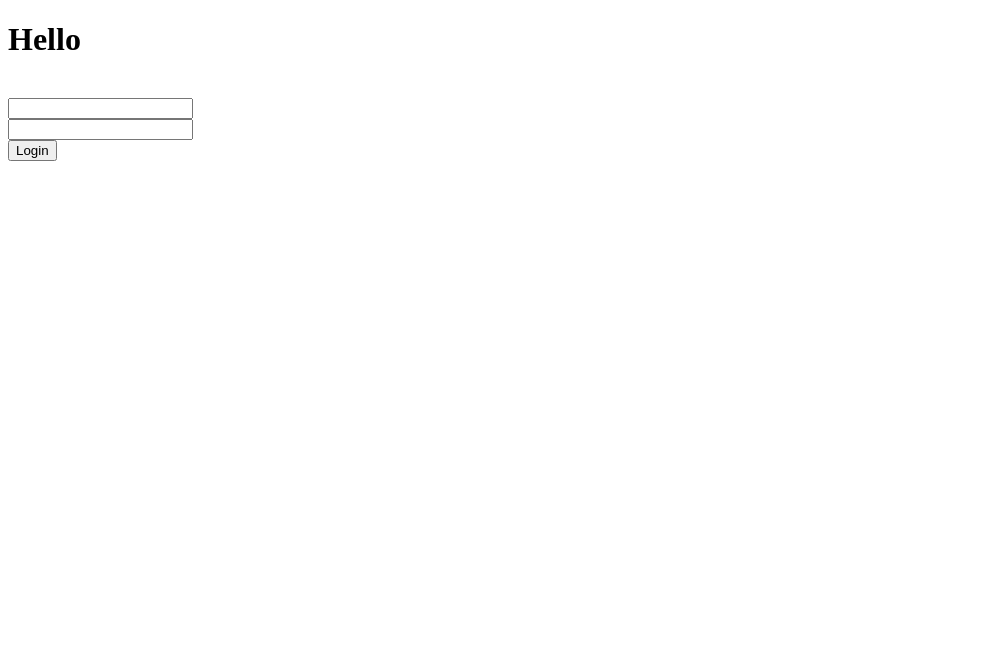
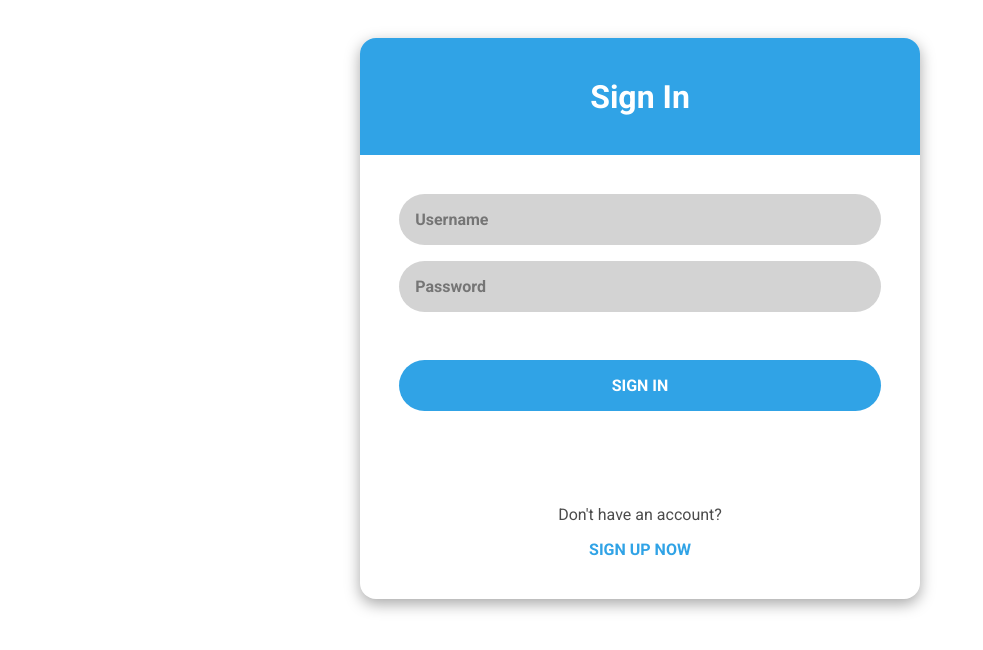
Before and after one commit to George-Al3xander/messenger-frontend, a React (Vite) app: page /#/login in a window 1280 px wide. Shown: the top 650 px of the page, without its empty margins (0-983 px from the left). Built offline with nearby package versions, Linux system fonts and the light colour scheme.

Commit message:
Finished with core functions, started html document restructure

```diff
--- a/package.json
+++ b/package.json
@@ -4,7 +4,7 @@
   "version": "0.0.0",
   "type": "module",
   "scripts": {
-    "dev": "vite",
+    "dev": "vite --host",
     "build": "vite build",
     "lint": "eslint . --ext js,jsx --report-unused-disable-directives --max-warnings 0",
     "preview": "vite preview"
--- a/src/App.jsx
+++ b/src/App.jsx
@@ -3,11 +3,11 @@ import { Context } from './context'
 import { Route, Routes, useNavigate } from 'react-router-dom';
 import Login from "./components/user/Login"
 import Register from "./components/user/Register"
-import Chats from "./components/Chats"
+import Chats from "./components/chats/Chats"
 import Chat from "./components/chats/Chat"
 //{Object.keys(currentUser).length !== 0  ? <h1>Welcome back, {currentUser.name.first}</h1> : null}
 function App() {
-  const apiLink = "http://localhost:3000"
+  const apiLink = "http://192.168.0.111:3000"
   const [token, setToken] = useState("");
   const navigate = useNavigate();
   const [chats, setChats] = useState([]);
@@ -16,7 +16,6 @@ function App() {
   const loggedInCoond = (Object.keys(currentUser).length !== 0 && token.length > 0)
   return (
     <Context.Provider value={{apiLink, token,chats,setChats, setToken, currentUser, setCurrentUser, navigate, loggedInCoond}}>
-        <h1>Hello</h1>
       <Routes>
         <Route path="/"  element={<Chats/>} />
         <Route path="/chats"  element={<Chats/>} />
--- a/src/components/chats/ChatPreview.jsx
+++ b/src/components/chats/ChatPreview.jsx
@@ -7,7 +7,7 @@ const ChatPreview = ({chat}) => {
 
     return(<li className='chat-preview'>
         <h1>{partner.username}</h1>
-        <p>{chat.messages[0].text}</p>
+        {chat.messages.length > 0 ?<p>{chat.messages[chat.messages.length-1].text}</p> : null}
     </li>)
 }
 
--- a/src/components/Chats.jsx
+++ b/src/components/chats/Chats.jsx
@@ -1,6 +1,6 @@
 import { useState, useContext, useEffect, useRef } from 'react'
-import { Context } from "../context"
-import ChatPreview from './chats/ChatPreview';
+import { Context } from "../../context"
+import ChatPreview from './ChatPreview';
 import { Link } from 'react-router-dom';
 
 
@@ -31,6 +31,7 @@ const Chats = () => {
             }
         })
         messages = await messages.json();
+        //console.log(messages)
         return messages
     }
 
--- a/src/components/user/Login.jsx
+++ b/src/components/user/Login.jsx
@@ -1,5 +1,6 @@
 import { useState, useContext, useRef, useEffect } from 'react'
 import  {Context } from '../../context.js';
+import { Link } from 'react-router-dom';
 
 const Login = () => {
     const form = useRef();
@@ -15,8 +16,8 @@ const Login = () => {
         e.preventDefault();
         try {
         const formData = new FormData(form.current);
-        const username = formData.get("username");
-        const password = formData.get("password")
+        const username = formData.get("username").trim();
+        const password = formData.get("password");
         const res = await fetch(`${apiLink}/users/login`, {
             method: "POST",
             headers: {
@@ -36,15 +37,23 @@ const Login = () => {
         }
     }
     return(
-    <form onSubmit={login} ref={form}>
-        {msgError != "" ? msgError : null}
-        <br />
-        <input required type="text" name='username'/>
-        <br />
-        <input required type="password" name='password' />
-        <br />
-        <button>Login</button>
-    </form>
+    <div className="form-wrap container">
+        <form  onSubmit={login} ref={form}>
+            <div className='form-header'>
+                <legend>Sign in</legend>
+            </div>
+            <div className="form-body">
+                <input required type="text"  placeholder='Username' name='username'/>
+                <input required type="password"  placeholder='Password' name='password'/>
+                {msgError != "" ? <div className='error'><h1>{msgError}</h1></div> : null}
+            <button>Sign in</button>
+            </div>
+            <div className='form-footer'>
+                <p>Don't have an account?</p>
+                <Link to="/register">Sign up now</Link>
+            </div>
+        </form>
+    </div>
     )
 }
 
--- a/src/components/user/Register.jsx
+++ b/src/components/user/Register.jsx
@@ -1,9 +1,12 @@
 import { useState, useContext, useRef, useEffect } from 'react'
 import  {Context } from '../../context.js';
-
+import { Link } from 'react-router-dom';
 
 const Register = () => {
     const form = useRef();
+    const usernameValid = new RegExp(/^([\d_]*[a-z][\d_]*){3,}[\d_a-z]{2,}$/);
+    const passwordValid = new RegExp(/^(?=.*\d)(?=.*[A-Z])(?=.*[a-z])(?=.*[^\w\d\s:])([^\s]){8,16}$/gm);
+    const confirmPasswordValid = new RegExp();
     const [msgError, setMsgError] = useState("")
     const {apiLink, setToken, setCurrentUser, currentUser,token, navigate, loggedInCoond} = useContext(Context)
 
@@ -44,25 +47,30 @@ const Register = () => {
             } catch (error) {
                 setMsgError(error)
             }
-        console.log(user)
 
     }
 
     return(
-    <form onSubmit={register} ref={form}>
-        {msgError != "" ? msgError : null}
-        <br />
-        <input required type="text" placeholder='username' name='username'/>
-        <br />
-        <input name='first-name' required placeholder='First name' type="text" />
-        <input name='last-name' placeholder='Last name' type="text" />
-        <br />
-        <input required type="password" placeholder='password' name='password' />
-        <br />
-        <input required type="password" placeholder='confirm password' name='password' />
-        <br />
-        <button>Register</button>
-    </form>
+        <div className="form-wrap container">
+        <form  onSubmit={register} ref={form}>
+            <div className='form-header'>
+                <legend>Sign up</legend>
+            </div>
+            <div className="form-body">
+            <input required type="text" placeholder='Username' name='username'/>
+           <input name='first-name' required placeholder='First name' type="text" />
+            <input name='last-name' placeholder='Last name' type="text" />
+            <input required type="password" placeholder='Password' name='password' />
+            <input required type="password" placeholder='Confirm password' name='confirm-password' />
+            {msgError != "" ? <div className='error'><h1>{msgError}</h1></div> : null}
+            <button>Sign up</button>
+            </div>
+            <div className='form-footer'>
+                <p>Alredy have an account?</p>
+                <Link to="/login">Log in</Link>
+            </div>
+        </form>
+    </div>
     )
 }
 
--- a/src/index.css
+++ b/src/index.css
@@ -1,15 +1,180 @@
-.chat-preview, .search-field {
-  border: 1px solid black;
+@import url('https://fonts.googleapis.com/css2?family=Roboto:ital,wght@0,100;0,300;0,400;0,500;0,700;0,900;1,100;1,300;1,400;1,500;1,700;1,900&display=swap');
+
+
+/*** The new CSS Reset - version 1.2.0 (last updated 23.7.2021) ***/
+
+/* Remove all the styles of the "User-Agent-Stylesheet", except for the 'display' property */
+*:where(:not(iframe, canvas, img, svg, video):not(svg *)) {
+  all: unset;
+  display: revert;
 }
 
-.message-user {
-  text-align: right;
+/* Preferred box-sizing value */
+*,
+*::before,
+*::after {
+  box-sizing: border-box;
 }
 
-input{
-    text-align: left;
+/*
+  Remove list styles (bullets/numbers)
+  in case you use it with normalize.css
+*/
+ol, ul {
+  list-style: none;
 }
 
-.search-field {
+/* For images to not be able to exceed their container */
+img {
+  display: block;
+  max-width: 100%;
+}
+
+/* Removes spacing between cells in tables */
+table {
+  border-collapse: collapse;
+}
+
+/* Revert the 'white-space' property for textarea elements on Safari */
+textarea {
+  white-space: revert;
+}
+
+:root {
+  --ff-default: 'Roboto', sans-serif;
+  --fs-default: 1rem;
+  --fs-small: calc(var(--fs-default) * .85);
+  --fs-medium: calc(var(--fs-default) * 1.25);
+  --fs-big: calc(var(--fs-default) * 1.5);
+  --fs-large: calc(var(--fs-default) * 2);
+
+
+  --clr-primary:  rgb(48, 163, 230);
+  --clr-accent: white;
+  --clr-accent-dark: black;
+}
+
+body {
+  font-family: var(--ff-default);
+}
+
+#root {
+  width: 100%;
+}
+
+form {
+  display: flex;
+}
+
+form {
+  flex-direction: column;
+  border-radius: 1rem;
+
+  box-shadow: rgba(0, 0, 0, 0.35) 0px 5px 15px;
+}
+
+form legend, form button {
+  background-color: var(--clr-primary);
+  color: var(--clr-accent);
+  font-weight: 700;
+  text-align: center;
+}
+
+form button {
+  margin-top: 2rem;
+  transition: all .5s ease;
 
 }
+
+form button:hover {
+  cursor: pointer;
+  background-color: var(--clr-accent-dark);
+  transition: all .5s ease;
+  letter-spacing: .1rem;
+}
+
+form a:hover {
+  cursor: pointer;
+  color: var(--clr-accent-dark);
+  text-decoration: underline;
+  color: var(--clr-accent-dark);
+}
+
+form legend {
+  font-size: var(--fs-large);
+  padding: 7%;
+  border-radius: 1rem 1rem 0 0;
+  text-transform: capitalize;
+
+}
+
+.container {
+  margin-inline: auto;
+}
+
+fieldset,form legend {
+  width: 100%;
+}
+
+.form-body, .form-footer {
+  padding: 7%;
+}
+
+.form-footer {
+  margin-inline: auto;
+  text-align: center;
+}
+
+.form-footer p {
+  opacity: .7;
+  margin-bottom: 1rem;
+}
+
+.form-footer a {
+  text-transform: uppercase;
+  color: var(--clr-primary);
+  font-weight: 700;
+  text-align: center;
+}
+
+
+form button, input {
+  width: 100%;
+  padding: 1rem;
+  border-radius: 2rem;
+  margin-bottom: 1rem;
+}
+
+input {
+  background-color: lightgray;
+
+}
+
+::placeholder {
+  font-weight: 700;
+}
+
+form button {
+  text-transform: uppercase;
+}
+
+form .names {
+  display: flex;
+  gap: 1rem;
+  flex-wrap: wrap;
+  justify-content: space-between;
+  flex-direction: row;
+}
+
+.error {
+  font-size: var(--fs-default);
+  color: red;
+  text-align: center;
+  font-style: italic;
+  font-size: var(--fs-small);
+}
+
+.form-wrap {
+  width: min(90%, 35rem);
+  margin-top: 3%;
+}
```
Also changed, not shown: src/components/chats/Chat.jsx (+38 -21 lines).
